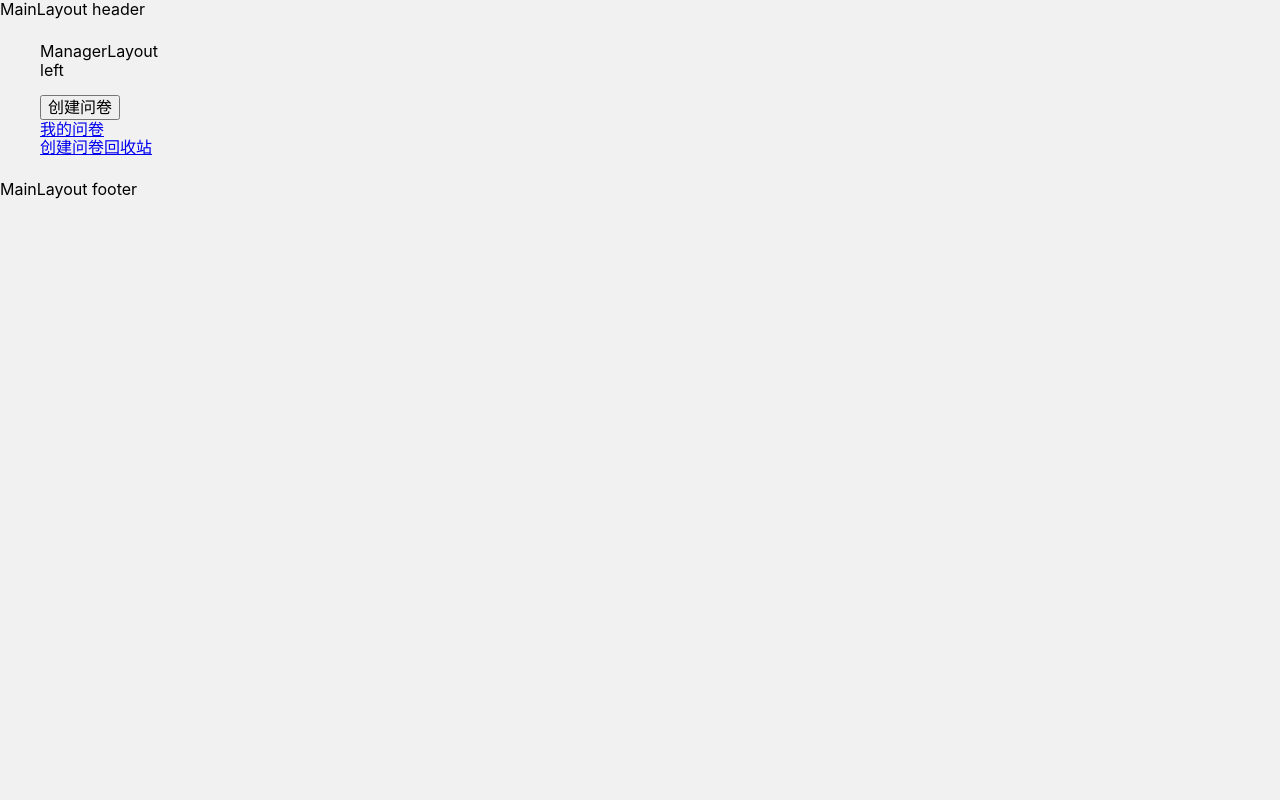
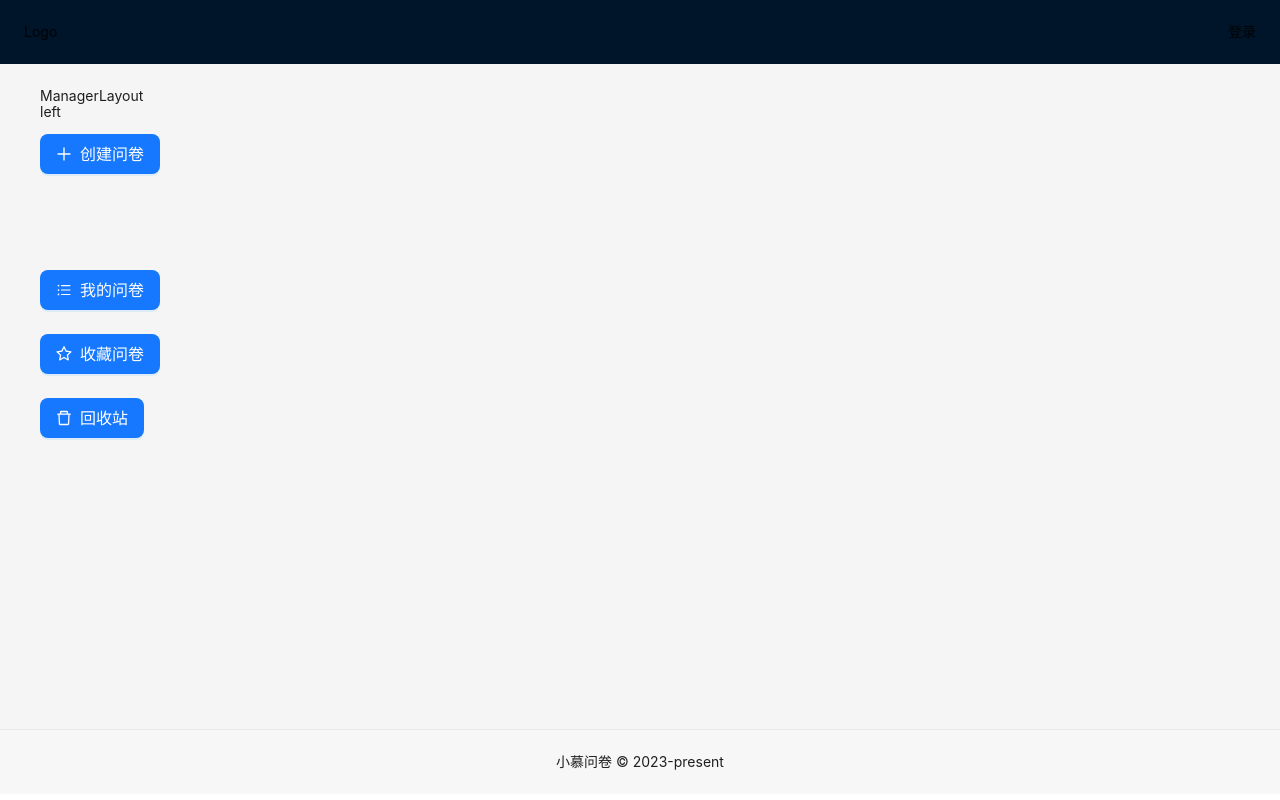
Before and after one commit to xinliceliangshi/low-re, a React (Create React App) app: page /manager in a window 1280 px wide. Built offline with nearby package versions, Linux system fonts and the light colour scheme.

Commit message:
feat: 布局

```diff
--- a/src/pages/Layouts/MainLayout.module.scss
+++ b/src/pages/Layouts/MainLayout.module.scss
@@ -1,13 +1,17 @@
-.container{
-    padding: 24px 0;
-    width: 1200px;
-    margin: 0 auto;//水平居中
-    display: flex;
+.header{
+    padding: 0 24px;
+    .left{
+        float: left;
+    }
+    .right{
+        float: right;
+    }
 }
-.left{
-    width: 120px;
+.main{
+    min-height: calc(100vh - 64px - 71px);
 }
-.right{
-    flex: 1;
-    margin-left: 60px;
+.footer{
+    text-align: center;
+    background-color: #f7f7f7;
+    border-top: 1px solid #e8e8e8;
 }
--- a/src/pages/Layouts/MainLayouts.tsx
+++ b/src/pages/Layouts/MainLayouts.tsx
@@ -1,15 +1,22 @@
 import React, { FC } from 'react'
 import { Outlet } from 'react-router-dom'
-// import styles from './MainLayout.module.scss'
-const MainLayouts: FC = () => {
+import { Layout, Space } from 'antd'
+const { Header, Footer, Sider, Content } = Layout
+import styles from './MainLayout.module.scss'
+const MainLayout: FC = () => {
   return (
-    <>
-      <div>MainLayout header</div>
-      <div>
-        <Outlet />
-      </div>
-      <div>MainLayout footer</div>
-    </>
+    <Layout>
+      <Header className={styles.header}>
+        <div className={styles.left}>Logo</div>
+        <div className={styles.right}>登录</div>
+      </Header>
+      <Layout className={styles.main}>
+        <Content>
+          <Outlet />
+        </Content>
+      </Layout>
+      <Footer className={styles.footer}>小慕问卷 &copy; 2023-present</Footer>
+    </Layout>
   )
 }
-export default MainLayouts
+export default MainLayout
--- a/src/pages/Layouts/ManagerLayout.tsx
+++ b/src/pages/Layouts/ManagerLayout.tsx
@@ -1,17 +1,45 @@
 import React, { FC } from 'react'
-import { Outlet } from 'react-router-dom'
+import { Outlet, useNavigate, useLocation } from 'react-router-dom'
+import { Button, Space, Divider } from 'antd'
+import { PlusOutlined, BarsOutlined, StarOutlined, DeleteOutlined } from '@ant-design/icons'
 import styles from './ManagerLayout.module.scss'
 const ManagerLayout: FC = () => {
+  const nav = useNavigate()
+  const { pathname } = useLocation()
   return (
     <div className={styles.container}>
       <div className={styles.left}>
         <p>ManagerLayout left</p>
-        <button>创建问卷</button>
-        <br />
-        <a href="#">我的问卷</a>
-        <br />
-        <a href="#">创建问卷</a>
-        <a href="#">回收站</a>
+        <Space direction="vertical" size="large">
+          <Button type="primary" size="large" icon={<PlusOutlined />}>
+            创建问卷
+          </Button>
+          <Divider style={{ borderTop: 'transparent' }} />
+          <Button
+            type="primary"
+            size="large"
+            icon={<BarsOutlined />}
+            onClick={() => nav('/manager/list')}
+          >
+            我的问卷
+          </Button>
+          <Button
+            type="primary"
+            size="large"
+            icon={<StarOutlined />}
+            onClick={() => nav('/manager/star')}
+          >
+            收藏问卷
+          </Button>
+          <Button
+            type="primary"
+            size="large"
+            icon={<DeleteOutlined />}
+            onClick={() => nav('/manager/trash')}
+          >
+            回收站
+          </Button>
+        </Space>
       </div>
       <div className={styles.right}>
         <Outlet />
--- a/src/pages/manager/List.module.scss
+++ b/src/pages/manager/List.module.scss
@@ -14,6 +14,6 @@
 .footer{
     text-align: center;
 }
-body{
-    background-color: #f1f1f1;
-}
+// body{
+//     background-color: #f1f1f1;
+// }
```
